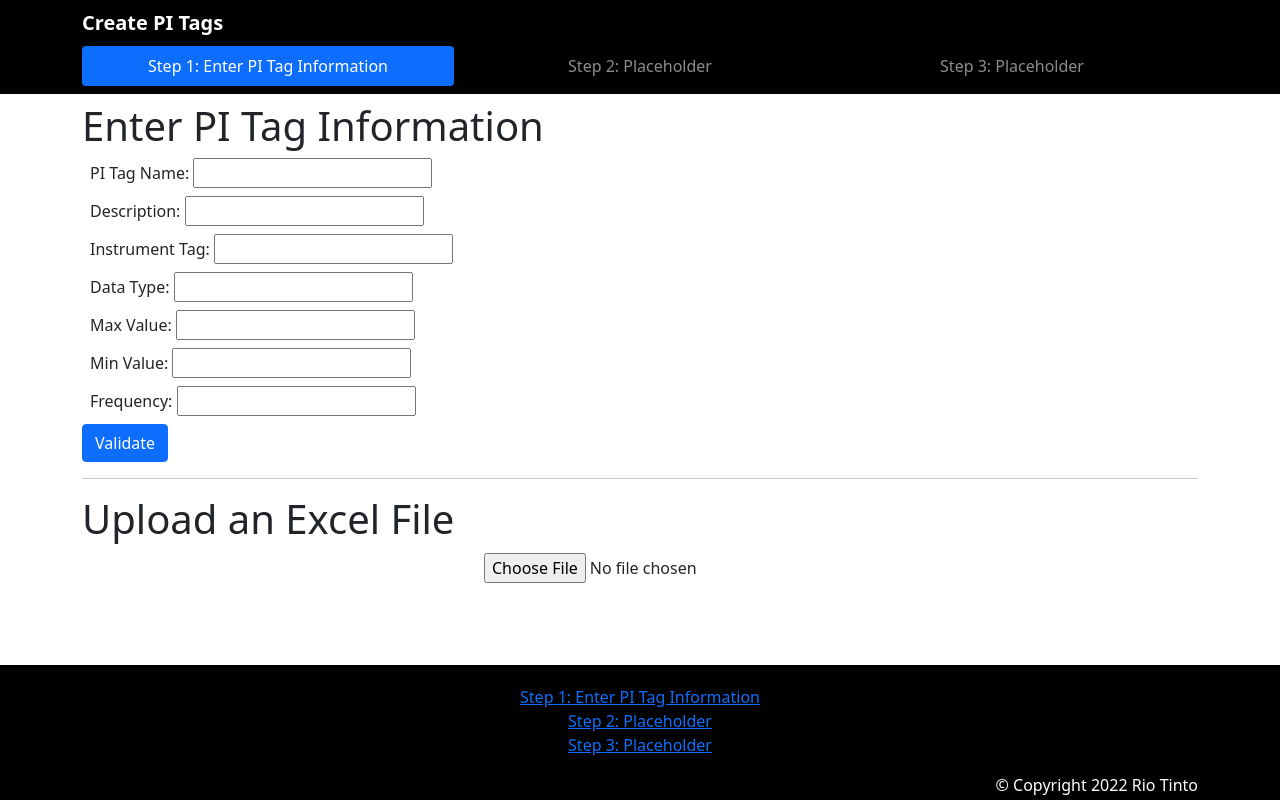
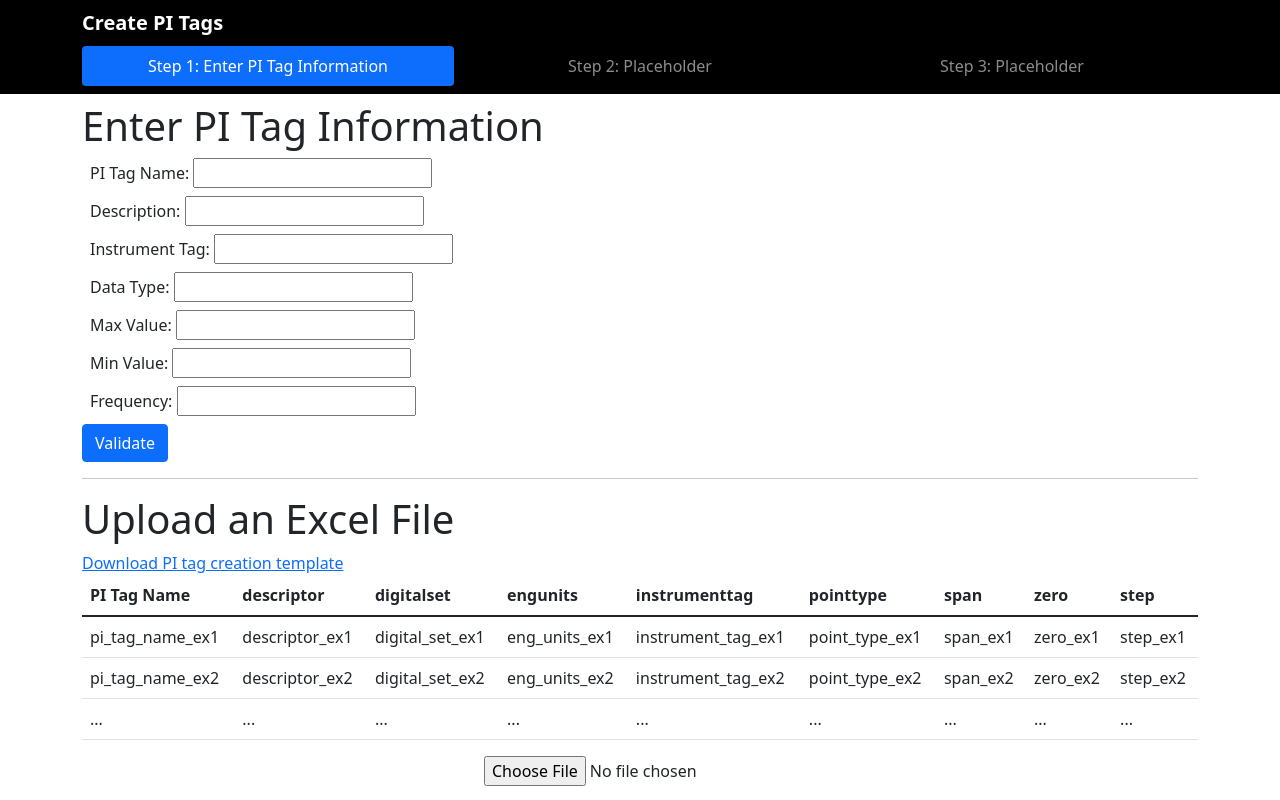
Before and after one commit to xingl213/pi_tag_creation, a React (Create React App) app: page /#/step1 in a window 1280 px wide. Shown: the top 800 px of the page. Built offline with nearby package versions, Linux system fonts and the light colour scheme.

Commit message:
provide template download; display template

```diff
--- a/src/components/FileUpload.js
+++ b/src/components/FileUpload.js
@@ -1,5 +1,7 @@
 import { useState } from "react";
+import { Table } from 'reactstrap';
 import Papa from "papaparse";
+import csv_template from '../assets/csv_pi_tag_template.csv';
 
 function FileUpload() {
   // State to store parsed data
@@ -40,6 +42,76 @@ function FileUpload() {
 
   return (
     <div>
+      <a href={csv_template} download>Download PI tag creation template</a>
+      <Table
+      >
+        <thead>
+          <tr>
+            <th>
+              PI Tag Name
+            </th>
+            <th>
+              descriptor
+            </th>
+            <th>
+              digitalset
+            </th>
+            <th>
+              engunits
+            </th>
+            <th>
+              instrumenttag
+            </th>
+            <th>
+              pointtype
+            </th>
+            <th>
+              span
+            </th>
+            <th>
+              zero
+            </th>
+            <th>
+              step
+            </th>
+          </tr>
+        </thead>
+        <tbody>
+          <tr>
+            <td>pi_tag_name_ex1</td>
+            <td>descriptor_ex1</td>
+            <td>digital_set_ex1</td>
+            <td>eng_units_ex1</td>
+            <td>instrument_tag_ex1</td>
+            <td>point_type_ex1</td>
+            <td>span_ex1</td>
+            <td>zero_ex1</td>
+            <td>step_ex1</td>
+          </tr>
+          <tr>
+            <td>pi_tag_name_ex2</td>
+            <td>descriptor_ex2</td>
+            <td>digital_set_ex2</td>
+            <td>eng_units_ex2</td>
+            <td>instrument_tag_ex2</td>
+            <td>point_type_ex2</td>
+            <td>span_ex2</td>
+            <td>zero_ex2</td>
+            <td>step_ex2</td>
+          </tr>
+          <tr>
+            <td>...</td>
+            <td>...</td>
+            <td>...</td>
+            <td>...</td>
+            <td>...</td>
+            <td>...</td>
+            <td>...</td>
+            <td>...</td>
+            <td>...</td>
+          </tr>
+        </tbody>
+      </Table>
       {/* File Uploader */}
       <input
         type="file"
```
Also changed, not shown: src/assets/csv_pi_tag_template.csv (added).
